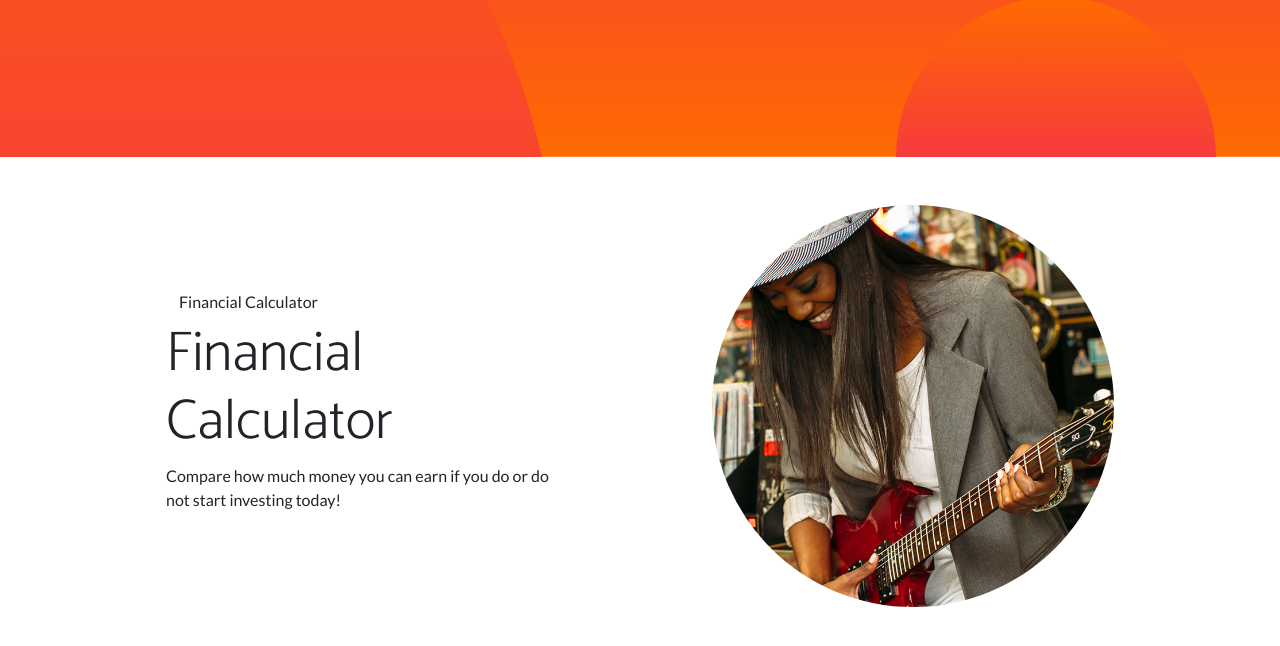
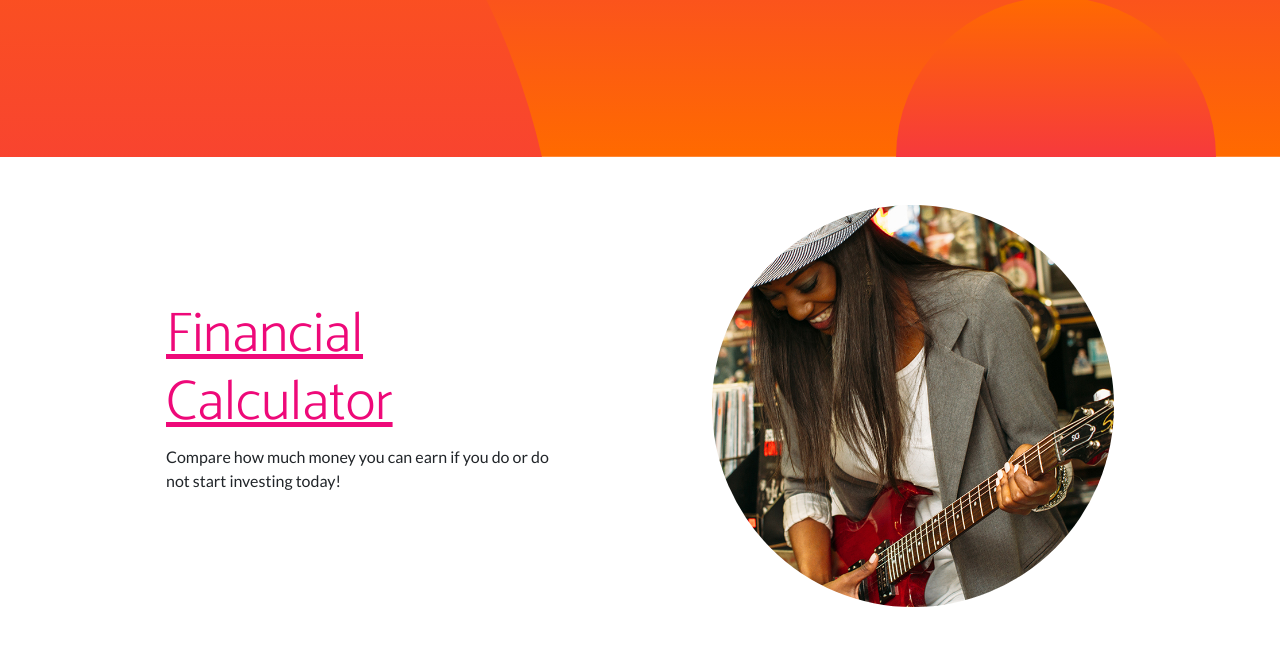
Before and after one commit to DeniseM1717/athenahacks_spring_2023, a website: page dist/index.html in a window 1280 px wide. Shown: the part 530-1176 px from the top of the page. Drawn offline with nearby package versions, Linux system fonts and the light colour scheme.

Commit message:
made calculator page

```diff
--- a/dist/index.html
+++ b/dist/index.html
@@ -53,9 +53,7 @@
                     </div>
                     <div class="col-lg-6 order-lg-1">
                         <div class="p-5">
-                            <!-- onclick="document.location='calculator.html'" -->
-                            <button class="btn" onclick="document.location='calculator.html'">Financial Calculator</button>
-                            <h2 class="display-4" onclick="document.location='calculator.html'" > Financial Calculator</h2>
+                            <h2 class="display-4"> <a href="calculator.html">Financial Calculator</a></h2>
                             <p>Compare how much money you can earn if you do or do not start investing today!</p>
                         </div>
                     </div>
```
